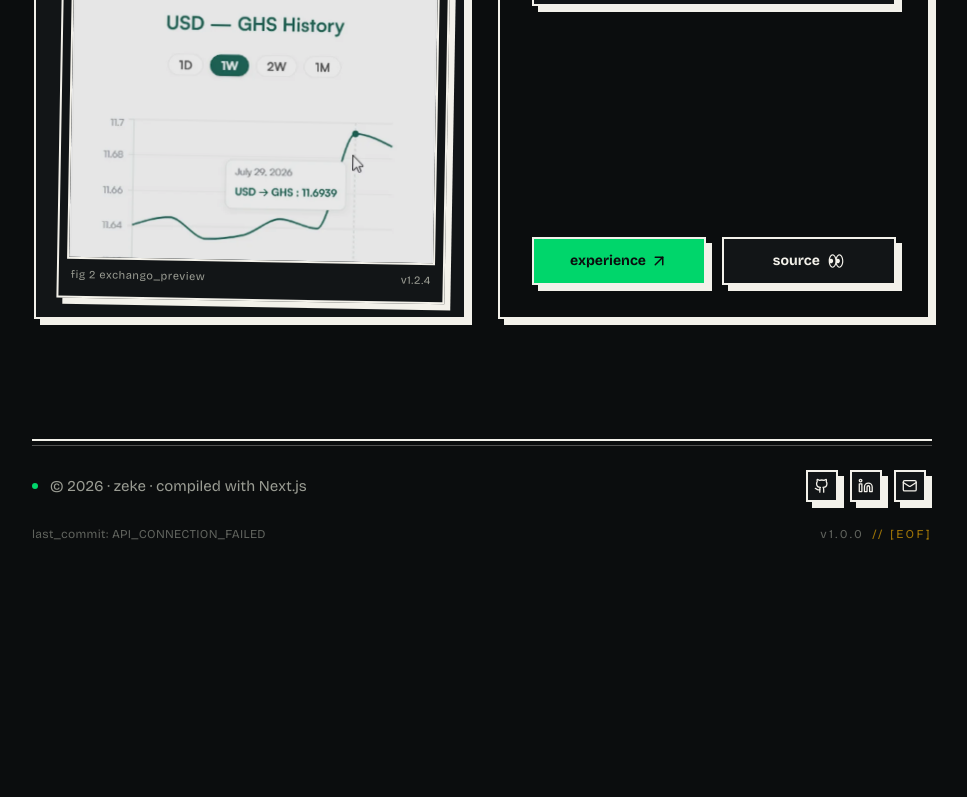
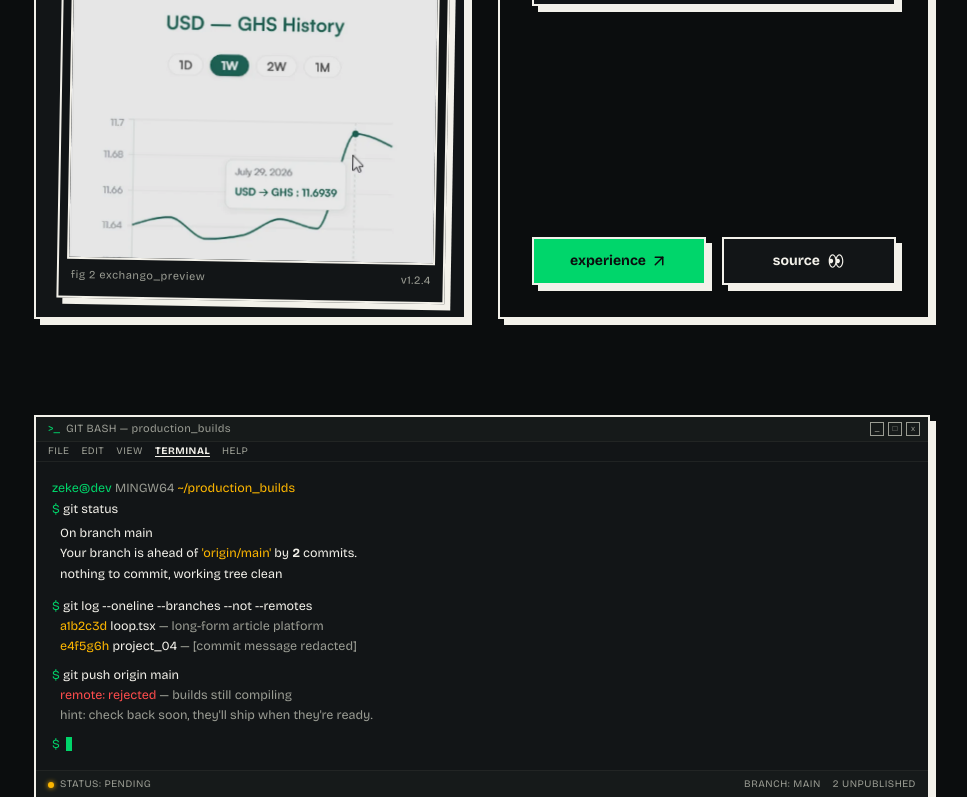
Before and after one commit to zeke614/portfolio, a Next.js app: page /builds in a window 1280 px wide. Shown: the part 2000-2797 px from the top of the page, without its empty margins (158-1125 px from the left). Before the commit the page ends 2574 px from the top, so only its background shows below. Built offline with nearby package versions, Linux system fonts and the light colour scheme; no server answers.

Commit message:
feat: added UpNext component and integrated it into Builds page; enhanced Pipeline styling

```diff
--- a/app/about/page.tsx
+++ b/app/about/page.tsx
@@ -46,6 +46,112 @@ function useElapsed(dateStr: string) {
   const seconds = elapsed % 60;
 
   return { days, hours, minutes, seconds };
+}
+
+// data
+type CommitStatus = "active" | "done" | "pending";
+
+type Commit = {
+  hash: string;
+  ref?: string;
+  date: string;
+  title: string;
+  detail: string;
+  status: CommitStatus;
+};
+
+const COMMITS: Commit[] = [
+  {
+    hash: "a1b2c3d",
+    ref: "(planned)",
+    date: "expected Sep 2026",
+    title: "sys_build_complete",
+    detail:
+      "BSc. Business Administration (Management), KNUST. Expected First Class Honours.",
+    status: "pending",
+  },
+  {
+    hash: "9f4e21a",
+    ref: "(HEAD -> main)",
+    date: "Jan 2025 - Present",
+    title: "dev_runtime",
+    detail:
+      "Frontend Developer Intern (remote) at Nixzoe Inc, Canada. Shipping production-grade React/Next.js applications, integrating third-party REST APIs, and debugging UI across deployment workflows.",
+    status: "active",
+  },
+  {
+    hash: "7c2b9f1",
+    ref: "(tag: v1.0-scholar)",
+    date: "2024 - 2026",
+    title: "scholarship_granted",
+    detail: "Ghana National Petroleum Corporation Scholarship, KNUST.",
+    status: "done",
+  },
+  {
+    hash: "f8e7d6c",
+    date: "Sep 2023 - Nov 2023",
+    title: "finance_runtime",
+    detail:
+      "Intern at SMEC (Accra). Managed financial records, tax clearances, reconciled receipts, and ensured audit readiness.",
+    status: "done",
+  },
+  {
+    hash: "3d8a04e",
+    ref: "(tag: v0.1-topgrad)",
+    date: "2022",
+    title: "overall_best_student",
+    detail: "Best General Arts Student, St. Augustine's College, Cape Coast.",
+    status: "done",
+  },
+  {
+    hash: "init_commit",
+    ref: "(root-commit)",
+    date: "2019 - 2022",
+    title: "init (high school)",
+    detail: "St. Augustine's College, Cape Coast.",
+    status: "done",
+  },
+];
+
+// plain-text commit entry
+function CommitEntry({ c, align }: { c: Commit; align: "left" | "right" }) {
+  return (
+    <div
+      className={`flex flex-col gap-0.5 ${
+        align === "right"
+          ? "sm:items-end sm:text-right"
+          : "items-start text-left"
+      }`}
+    >
+      <div className="flex flex-wrap items-baseline gap-2 font-display text-xs text-fg-dim/70">
+        <span>{c.hash}</span>
+        {c.ref && (
+          <span
+            className={
+              c.status === "active" || c.status === "done"
+                ? "text-terminal-green"
+                : "text-amber"
+            }
+          >
+            {c.ref}
+          </span>
+        )}
+      </div>
+      <div className="flex items-center gap-2 font-display text-xs text-fg-dim">
+        <span>{c.date}</span>
+        {c.status === "active" && (
+          <span className="relative flex h-1.5 w-1.5">
+            <span className="absolute inline-flex h-full w-full animate-ping rounded-full bg-terminal-green opacity-75" />
+            <span className="relative inline-flex h-1.5 w-1.5 rounded-full bg-terminal-green" />
+          </span>
+        )}
+      </div>
+      <h3 className="font-display text-lg font-bold text-fg">{c.title}</h3>
+      <p className="max-w-sm font-display text-sm leading-snug text-fg-dim">
+        {c.detail}
+      </p>
+    </div>
+  );
 }
 
 export default function About() {
@@ -120,16 +226,17 @@ export default function About() {
           </div>
           <div className="font-display text-fg-dim leading-relaxed space-y-2 pb-1">
             <p>
-              before: spreadsheets, ledgers, a degree that taught me how a
-              business decides, but never how to build the tool it decides with.
+              <span className="font-bold">before:</span> spreadsheets, ledgers,
+              a degree that taught me how a business decides, but never how to
+              build the tool it decides with.
             </p>
             <p>
-              after: 2024. hacking together a static YouTube clone with raw HTML
-              and CSS from a crash course tutorial by "SuperSimpleDev". a fellow
-              developer saw it and thought he was looking at the actual live
-              site, [haha] until i told him it's just a static clone. that was
-              my <span className="font-semibold">"yeah, this is it"</span>{" "}
-              moment.
+              <span className="font-bold">after:</span> 2024. hacking together a
+              static YouTube clone with raw HTML and CSS from a crash course
+              tutorial by "SuperSimpleDev". a fellow developer saw it and
+              thought he was looking at the actual live site, [haha] until i
+              told him it's just a static clone. that was my{" "}
+              <span className="font-bold">"yeah, this is it"</span> moment.
             </p>
           </div>
 
@@ -181,7 +288,7 @@ export default function About() {
 
           <div className="grid grid-cols-1 sm:grid-cols-2 gap-6">
             <div className="group flex flex-col border-2 border-fg bg-panel shadow-hard transition-all duration-200 ease-out hover:-translate-x-1 hover:-translate-y-1 hover:shadow-hard-lg hover:bg-line/10 active:translate-x-0 active:translate-y-0 active:shadow-none cursor-default">
-              <div className="flex items-center justify-between border-b-2 border-fg bg-line/20 px-3 py-1.5 font-display text-[11px] tracking-wider text-fg-dim">
+              <div className="flex items-center justify-between border-b-2 border-fg bg-line/20 px-3 py-1.5 font-display text-[11.5px] tracking-wider text-fg-dim">
                 <span>sys.frontend</span>
                 <span className="flex items-center gap-1.5">
                   <span className="h-1.5 w-1.5 rounded-full bg-terminal-green group-hover:animate-pulse" />
@@ -195,7 +302,7 @@ export default function About() {
             </div>
 
             <div className="group flex flex-col border-2 border-fg bg-panel shadow-hard transition-all duration-200 ease-out hover:-translate-x-1 hover:-translate-y-1 hover:shadow-hard-lg hover:bg-line/10 active:translate-x-0 active:translate-y-0 active:shadow-none cursor-default">
-              <div className="flex items-center justify-between border-b-2 border-fg bg-line/20 px-3 py-1.5 font-display text-[11px] tracking-wider text-fg-dim">
+              <div className="flex items-center justify-between border-b-2 border-fg bg-line/20 px-3 py-1.5 font-display text-[11.5px] tracking-wider text-fg-dim">
                 <span>sys.backend</span>
                 <span>142kb</span>
               </div>
@@ -205,7 +312,7 @@ export default function About() {
             </div>
 
             <div className="group flex flex-col border-2 border-fg bg-panel shadow-hard transition-all duration-200 ease-out hover:-translate-x-1 hover:-translate-y-1 hover:shadow-hard-lg hover:bg-line/10 active:translate-x-0 active:translate-y-0 active:shadow-none cursor-default">
-              <div className="flex items-center justify-between border-b-2 border-fg bg-line/20 px-3 py-1.5 font-display text-[11px] tracking-wider text-fg-dim">
+              <div className="flex items-center justify-between border-b-2 border-fg bg-line/20 px-3 py-1.5 font-display text-[11.5px] tracking-wider text-fg-dim">
                 <span>sys.infra</span>
                 <span>node_modules</span>
               </div>
@@ -215,7 +322,7 @@ export default function About() {
             </div>
 
             <div className="group flex flex-col border-2 border-fg bg-panel shadow-hard transition-all duration-200 ease-out hover:-translate-x-1 hover:-translate-y-1 hover:shadow-hard-lg hover:bg-line/10 active:translate-x-0 active:translate-y-0 active:shadow-none cursor-default">
-              <div className="flex items-center justify-between border-b-2 border-fg bg-line/20 px-3 py-1.5 font-display text-[11px] tracking-wider text-fg-dim">
+              <div className="flex items-center justify-between border-b-2 border-fg bg-line/20 px-3 py-1.5 font-display text-[11.5px] tracking-wider text-fg-dim">
                 <span>sys.logic</span>
                 <span className="text-amber">protected</span>
               </div>
@@ -226,109 +333,72 @@ export default function About() {
           </div>
         </motion.div>
 
-        {/* 5. TIMELINE — milestones + folded-in awards */}
+        {/* 5. TIMELINE — milestones + system nodes */}
         <motion.div
           variants={item}
-          className="relative flex flex-col gap-4 mr-[6.5px] sm:mx-0 font-display"
+          className="flex flex-col gap-6 font-display mr-[6.5px] sm:mx-0"
         >
           <div className="text-sm text-amber tracking-wide">
-            git log --oneline
+            {"> git log --oneline --graph"}
           </div>
 
-          <div className="relative border-l-2 border-fg ml-3 flex flex-col gap-8 py-2">
-            <div className="group relative pl-6 cursor-default">
-              <div className="absolute -left-1.75 top-1.5 h-3 w-3 bg-panel border-2 border-fg transition-all duration-200 group-hover:shadow-[0_0_8px_var(--color-terminal-green)] group-hover:bg-terminal-green" />
-              <div className="font-display text-xs text-amber mb-1 transition-colors duration-200 group-hover:text-terminal-green">
-                [expected Sep 2026]{" "}
-                <span className="text-fg-dim opacity-50 ml-2">a1b2c3d</span>
+          {/* MOBILE TIMELINE (Single Rail) */}
+          <div className="relative flex flex-col gap-8 py-4 pl-12 sm:hidden">
+            {/* Thickened Trunk */}
+            <div
+              className="absolute left-4 top-4 bottom-4 w-0.5 bg-fg"
+              aria-hidden
+            />
+            {COMMITS.map((c) => (
+              <div key={c.hash} className="relative w-full">
+                {/* System Node */}
+                <span className="absolute -left-9.25 top-1.5 flex h-3 w-3 -translate-x-1px items-center justify-center bg-bg border-2 border-fg">
+                  {c.status === "active" && (
+                    <span className="h-1.25 w-1.25 bg-terminal-green animate-pulse" />
+                  )}
+                </span>
+                <CommitEntry c={c} align="left" />
               </div>
-              <h3 className="font-display text-lg font-bold">
-                sys_build_complete
-              </h3>
-              <p className="text-fg-dim text-sm mt-1">
-                BSc. Business Administration (Management) — KNUST. Expected
-                First Class Honours.
-              </p>
-            </div>
+            ))}
+          </div>
 
-            <div className="group relative pl-6 cursor-default">
-              <div className="absolute -left-1.75 top-1.5 h-3 w-3 bg-terminal-green border-2 border-fg shadow-[0_0_6px_var(--color-terminal-green)]" />
-              <div className="font-display text-xs text-terminal-green mb-1">
-                [Jan 2025 - Present]{" "}
-                <span className="text-fg-dim opacity-50 ml-2">
-                  head -{">"} main
-                </span>
-              </div>
-              <h3 className="font-display text-lg font-bold">dev_runtime</h3>
-              <p className="text-fg-dim text-sm mt-1">
-                Frontend Developer Intern (remote) at Nixzoe Inc, Canada.
-                Shipping production-grade React/Next.js applications,
-                integrating third-party REST APIs, and debugging UI across
-                deployment workflows.
-              </p>
-            </div>
+          {/* DESKTOP TIMELINE (The Ladder) */}
+          <div className="relative hidden sm:block py-4">
+            {/* Thickened Trunk */}
+            <div
+              className="absolute left-1/2 top-4 bottom-4 w-0.5 -translate-x-1/2 bg-fg"
+              style={{
+                maskImage:
+                  "linear-gradient(to bottom, transparent, black 16px, black calc(100% - 16px), transparent)",
+              }}
+              aria-hidden
+            />
 
-            {/* Award folded into timeline */}
-            <div className="group relative pl-6 cursor-default">
-              <div className="absolute -left-1.75 top-1.5 h-3 w-3 bg-panel border-2 border-fg group-hover:bg-amber transition-all duration-200" />
-              <div className="font-display text-xs text-amber mb-1">
-                [2024 - 2026]{" "}
-                <span className="text-fg-dim opacity-50 ml-2">
-                  tag: v1.0-scholar
-                </span>
-              </div>
-              <h3 className="font-display text-lg font-bold">
-                scholarship_granted
-              </h3>
-              <p className="text-fg-dim text-sm mt-1">
-                Ghana National Petroleum Corporation Scholarship, KNUST.
-              </p>
-            </div>
+            <div className="flex flex-col gap-12">
+              {COMMITS.map((c, i) => {
+                const side = i % 2 === 0 ? "left" : "right";
 
-            <div className="group relative pl-6 cursor-default">
-              <div className="absolute -left-1.75 top-1.5 h-3 w-3 bg-panel border-2 border-fg transition-all duration-200 group-hover:shadow-[0_0_8px_var(--color-terminal-green)] group-hover:bg-terminal-green" />
-              <div className="font-display text-xs text-amber mb-1 transition-colors duration-200 group-hover:text-terminal-green">
-                [Sep 2023 - Nov 2023]{" "}
-                <span className="text-fg-dim opacity-50 ml-2">f8e7d6c</span>
-              </div>
-              <h3 className="font-display text-lg font-bold">
-                finance_runtime
-              </h3>
-              <p className="text-fg-dim text-sm mt-1">
-                Intern at SMEC (Accra). Managed financial records, tax
-                clearances, reconciled receipts, and ensured audit readiness.
-              </p>
-            </div>
+                return (
+                  <div key={c.hash} className="relative flex w-full">
+                    {/* System Node (Locked to absolute center) */}
+                    <div className="absolute left-1/2 top-1.5 flex h-3 w-3 -translate-x-1/2 items-center justify-center bg-bg border-2 border-fg z-10">
+                      {c.status === "active" && (
+                        <span className="h-1.25 w-1.25 bg-terminal-green animate-pulse" />
+                      )}
+                    </div>
 
-            {/* Award folded into timeline */}
-            <div className="group relative pl-6 cursor-default">
-              <div className="absolute -left-1.75 top-1.5 h-3 w-3 bg-panel border-2 border-fg group-hover:bg-amber transition-all duration-200" />
-              <div className="font-display text-xs text-amber mb-1">
-                [2022]{" "}
-                <span className="text-fg-dim opacity-50 ml-2">
-                  tag: v0.1-topgrad
-                </span>
-              </div>
-              <h3 className="font-display text-lg font-bold">
-                overall_best_student
-              </h3>
-              <p className="text-fg-dim text-sm mt-1">
-                Best General Arts Student, St. Augustine's College, Cape Coast.
-              </p>
-            </div>
+                    {/* Left Commits */}
+                    <div className="w-1/2 flex justify-end pr-12">
+                      {side === "left" && <CommitEntry c={c} align="right" />}
+                    </div>
 
-            <div className="group relative pl-6 cursor-default">
-              <div className="absolute -left-1.75 top-1.5 h-3 w-3 bg-panel border-2 border-fg transition-all duration-200 group-hover:shadow-[0_0_8px_var(--color-terminal-green)] group-hover:bg-terminal-green" />
-              <div className="font-display text-xs text-amber mb-1 transition-colors duration-200 group-hover:text-terminal-green">
-                [2019 - 2022]{" "}
-                <span className="text-fg-dim opacity-50 ml-2">init_commit</span>
-              </div>
-              <h3 className="font-display text-lg font-bold">
-                init (high school)
-              </h3>
-              <p className="text-fg-dim text-sm mt-1">
-                St. Augustine's College, Cape Coast.
-              </p>
+                    {/* Right Commits */}
+                    <div className="w-1/2 flex justify-start pl-12">
+                      {side === "right" && <CommitEntry c={c} align="left" />}
+                    </div>
+                  </div>
+                );
+              })}
             </div>
           </div>
         </motion.div>
@@ -383,7 +453,7 @@ export default function About() {
               it introduces, i make it explain until i own it. every such output
               i ship, i review and refine to match my own standard. i think
               that's the honest way to grow.
-              <span className="ml-1 inline-block h-3.5 w-2 bg-fg align-middle animate-pulse" />
+              <span className="ml-1 inline-block h-3.5 w-1.5 bg-fg align-middle animate-pulse" />
             </span>
           </div>
         </motion.div>
@@ -391,7 +461,7 @@ export default function About() {
         {/* 8. CLOSING / CTA */}
         <motion.div variants={item} className="flex flex-col gap-4 items-start">
           <div className="text-sm text-amber tracking-wide">
-            ~/projects/portfolio (master)
+            ~/projects/portfolio (main)
           </div>
           <p className="font-display text-fg-dim leading-relaxed max-w-lg">
             that's most of it. if any of this sounds like your kind of problem,
--- a/app/builds/page.tsx
+++ b/app/builds/page.tsx
@@ -7,6 +7,7 @@ import assayPreview from "@/app/imgs/assay.webp";
 
 import { LuArrowUpRight } from "react-icons/lu";
 import { PiEyesFill } from "react-icons/pi";
+import UpNext from "../components/upnext";
 
 const container: Variants = {
   hidden: {},
@@ -193,7 +194,7 @@ export default function Builds() {
                   Profitability Index
                 </h3>
                 <p className="text-sm leading-relaxed text-fg-dim">
-                  For every ¥1.00 invested, this project returns approximately
+                  for every ¥1.00 invested, this project returns approximately
                   ¥1.15 in present value.
                 </p>
               </div>
@@ -349,7 +350,7 @@ export default function Builds() {
                   Data Visualization
                 </h3>
                 <p className="text-sm leading-relaxed text-fg-dim">
-                  Interactive historical rate mapping built with Recharts,
+                  interactive historical rate mapping built with Recharts,
                   optimized for responsive cross-device viewing.
                 </p>
               </div>
@@ -376,6 +377,25 @@ export default function Builds() {
             </div>
           </div>
         </motion.div>
+
+        {/* THE BASH EXIT LOG */}
+        {/* <motion.div variants={item} className="mt-16 mb-4 flex justify-center">
+          <div className="flex flex-col gap-1.5 border-l-2 border-terminal-green pl-4 text-[12px] sm:text-[13px] text-fg-dim w-full max-w-sm cursor-default">
+            <div className="flex items-center gap-2">
+              <span className="text-terminal-green font-bold">zeke@system</span>
+              <span>~/deployments (master)</span>
+            </div>
+            <div className="text-fg-dim/60">
+              $ process completed (exit code 0)
+            </div>
+            <div className="flex items-center gap-2 mt-3 text-amber">
+              <span>{"// backlog full. compiling next module..."}</span>
+              <span className="h-3.5 w-2 bg-fg animate-pulse inline-block" />
+            </div>
+          </div>
+        </motion.div> */}
+
+        <UpNext />
       </motion.div>
     </section>
   );
--- /dev/null
+++ b/app/components/upnext.tsx
@@ -0,0 +1,131 @@
+"use client";
+
+import { motion, type Variants } from "framer-motion";
+
+const item: Variants = {
+  hidden: { opacity: 0, y: 15 },
+  show: {
+    opacity: 1,
+    y: 0,
+    transition: { duration: 0.5, ease: [0.22, 1, 0.36, 1] },
+  },
+};
+
+const STR = "text-terminal-green";
+const WARN = "text-amber";
+const ERR = "text-loss-red";
+const DIM = "text-fg-dim";
+
+export default function UpNext() {
+  return (
+    <motion.div
+      variants={item}
+      className="relative w-full border-2 border-fg bg-panel font-display shadow-hard mt-8"
+    >
+      {/* title bar */}
+      <div className="flex items-center justify-between border-b border-line/60 bg-line/20 px-2 py-1">
+        <div className="flex items-center gap-1.5 pl-1 text-[11px] text-fg-dim">
+          <span className="text-terminal-green">{">_"}</span>
+          <span className="tracking-wide">GIT BASH — production_builds</span>
+        </div>
+        <div className="flex items-center gap-1">
+          <span className="flex h-3.5 w-3.5 items-center justify-center border border-fg-dim text-[8px] leading-none text-fg-dim">
+            _
+          </span>
+          <span className="flex h-3.5 w-3.5 items-center justify-center border border-fg-dim text-[8px] leading-none text-fg-dim">
+            □
+          </span>
+          <span className="flex h-3.5 w-3.5 items-center justify-center border border-fg-dim text-[8px] leading-none text-fg-dim">
+            x
+          </span>
+        </div>
+      </div>
+
+      {/* menu bar */}
+      <div className="flex gap-3 border-b border-line/60 px-3 py-0.5 text-[10px] uppercase tracking-wider text-fg-dim">
+        <span>file</span>
+        <span>edit</span>
+        <span>view</span>
+        <span className="font-bold text-fg underline underline-offset-2">
+          terminal
+        </span>
+        <span>help</span>
+      </div>
+
+      {/* terminal body */}
+      <div className="relative overflow-hidden p-4 text-[12.5px] leading-relaxed">
+        <div
+          className="pointer-events-none absolute inset-0 opacity-[0.06]"
+          style={{
+            backgroundImage:
+              "repeating-linear-gradient(to bottom, var(--color-fg) 0px, var(--color-fg) 1px, transparent 1px, transparent 3px)",
+          }}
+        />
+
+        <div className="relative flex flex-col gap-0">
+          <div>
+            <span className={STR}>zeke@dev</span>
+            <span className={DIM}> MINGW64 </span>
+            <span className={WARN}>~/production_builds</span>
+          </div>
+          <div>
+            <span className={STR}>$</span> git status
+          </div>
+
+          <div className="pl-2 mt-1">
+            On branch <span className="text-fg">main</span>
+          </div>
+          <div className="pl-2">
+            Your branch is ahead of{" "}
+            <span className={WARN}>&apos;origin/main&apos;</span> by{" "}
+            <span className="text-fg font-bold">2</span> commits.
+          </div>
+          <div className="pl-2 mb-2">nothing to commit, working tree clean</div>
+
+          <div className="mt-1">
+            <span className={STR}>$</span> git log --oneline --branches --not
+            --remotes
+          </div>
+          <div className="pl-2">
+            <span className={WARN}>a1b2c3d</span>{" "}
+            <span className="text-fg">loop.tsx</span>
+            <span className={DIM}> — long-form article platform</span>
+          </div>
+          <div className="pl-2 mb-2">
+            <span className={WARN}>e4f5g6h</span>{" "}
+            <span className="text-fg">project_04</span>
+            <span className={DIM}> — [commit message redacted]</span>
+          </div>
+
+          <div>
+            <span className={STR}>$</span> git push origin main
+          </div>
+          <div className="pl-2">
+            <span className={ERR}>remote: rejected</span>
+            <span className={DIM}> — builds still compiling</span>
+          </div>
+          <div className="pl-2 mb-2 text-fg-dim">
+            hint: check back soon, they&apos;ll ship when they&apos;re ready.
+          </div>
+
+          <div className="flex items-center gap-1">
+            <span className={STR}>$</span>
+            <span className="inline-block w-1.5 h-3.5 bg-terminal-green animate-pulse ml-0.5" />
+          </div>
+        </div>
+      </div>
+
+      {/* status bar */}
+      <div className="flex items-center justify-between border-t border-line/60 bg-line/20 px-3 py-1.5 text-[10px] uppercase tracking-wider text-fg-dim">
+        <span className="flex items-center gap-1.5">
+          <span className="h-1.5 w-1.5 rounded-full bg-amber animate-pulse shadow-[0_0_5px_var(--color-amber)]" />
+          status: pending
+        </span>
+        <span className="flex gap-3">
+          <span>branch: main</span>
+          <span>2 unpublished</span>
+        </span>
+      </div>
+    </motion.div>
+  );
+}
```
Also changed, not shown: app/pipeline/page.tsx (+4 -4 lines).
